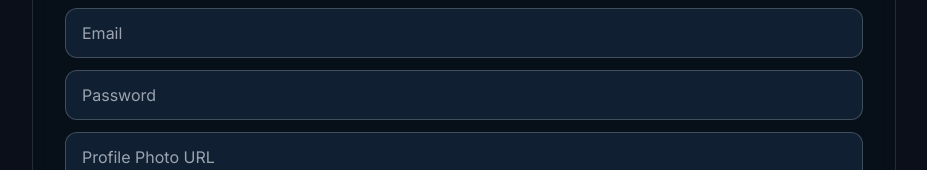
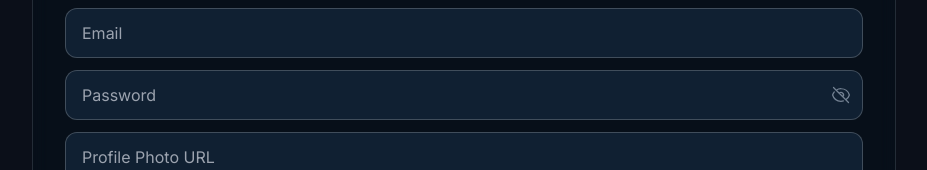
Before and after one commit to adharsh277/fliktox, a Next.js app in the folder frontend/: page /signup in a window 1280 px wide. Shown: the part 297-467 px from the top of the page, without its empty margins (176-1103 px from the left). Built offline with nearby package versions, Linux system fonts and the light colour scheme; no server answers.

Commit message:
added frontend/src/app/signup/page.js

```diff
--- a/frontend/src/app/signup/page.js
+++ b/frontend/src/app/signup/page.js
@@ -5,10 +5,24 @@ import Link from "next/link";
 import { useRouter } from "next/navigation";
 import { api, setSession } from "../../lib/api";
 
+function EyeIcon({ open }) {
+  return open ? (
+    <svg xmlns="http://www.w3.org/2000/svg" fill="none" viewBox="0 0 24 24" strokeWidth={1.5} stroke="currentColor" className="h-5 w-5">
+      <path strokeLinecap="round" strokeLinejoin="round" d="M2.036 12.322a1.012 1.012 0 0 1 0-.639C3.423 7.51 7.36 4.5 12 4.5c4.638 0 8.573 3.007 9.963 7.178.07.207.07.431 0 .639C20.577 16.49 16.64 19.5 12 19.5c-4.638 0-8.573-3.007-9.963-7.178Z" />
+      <path strokeLinecap="round" strokeLinejoin="round" d="M15 12a3 3 0 1 1-6 0 3 3 0 0 1 6 0Z" />
+    </svg>
+  ) : (
+    <svg xmlns="http://www.w3.org/2000/svg" fill="none" viewBox="0 0 24 24" strokeWidth={1.5} stroke="currentColor" className="h-5 w-5">
+      <path strokeLinecap="round" strokeLinejoin="round" d="M3.98 8.223A10.477 10.477 0 0 0 1.934 12c1.292 4.338 5.31 7.5 10.066 7.5.993 0 1.953-.138 2.863-.395M6.228 6.228A10.451 10.451 0 0 1 12 4.5c4.756 0 8.773 3.162 10.065 7.498a10.522 10.522 0 0 1-4.293 5.774M6.228 6.228 3 3m3.228 3.228 3.65 3.65m7.894 7.894L21 21m-3.228-3.228-3.65-3.65m0 0a3 3 0 1 0-4.243-4.243m4.242 4.242L9.88 9.88" />
+    </svg>
+  );
+}
+
 export default function SignUpPage() {
   const router = useRouter();
   const [error, setError] = useState("");
   const [loading, setLoading] = useState(false);
+  const [showPw, setShowPw] = useState(false);
   const [form, setForm] = useState({
     username: "",
     email: "",
@@ -50,7 +64,12 @@ export default function SignUpPage() {
         <div className="mt-5 grid gap-3">
           <input required placeholder="Username" value={form.username} onChange={(e) => setForm({ ...form, username: e.target.value })} className="rounded-xl border border-white/20 bg-[#102032] px-4 py-3 outline-none focus:border-ember" />
           <input required type="email" placeholder="Email" value={form.email} onChange={(e) => setForm({ ...form, email: e.target.value })} className="rounded-xl border border-white/20 bg-[#102032] px-4 py-3 outline-none focus:border-ember" />
-          <input required type="password" placeholder="Password" value={form.password} onChange={(e) => setForm({ ...form, password: e.target.value })} className="rounded-xl border border-white/20 bg-[#102032] px-4 py-3 outline-none focus:border-ember" />
+          <div className="relative">
+            <input required type={showPw ? "text" : "password"} placeholder="Password" value={form.password} onChange={(e) => setForm({ ...form, password: e.target.value })} className="w-full rounded-xl border border-white/20 bg-[#102032] px-4 py-3 pr-11 outline-none focus:border-ember" />
+            <button type="button" onClick={() => setShowPw(!showPw)} className="absolute right-3 top-1/2 -translate-y-1/2 text-mist/50 hover:text-mist">
+              <EyeIcon open={showPw} />
+            </button>
+          </div>
           <input placeholder="Profile Photo URL" value={form.profilePhoto} onChange={(e) => setForm({ ...form, profilePhoto: e.target.value })} className="rounded-xl border border-white/20 bg-[#102032] px-4 py-3 outline-none focus:border-ember" />
           <input placeholder="Favorite Genres (comma separated)" value={form.favoriteGenres} onChange={(e) => setForm({ ...form, favoriteGenres: e.target.value })} className="rounded-xl border border-white/20 bg-[#102032] px-4 py-3 outline-none focus:border-ember" />
         </div>
```
